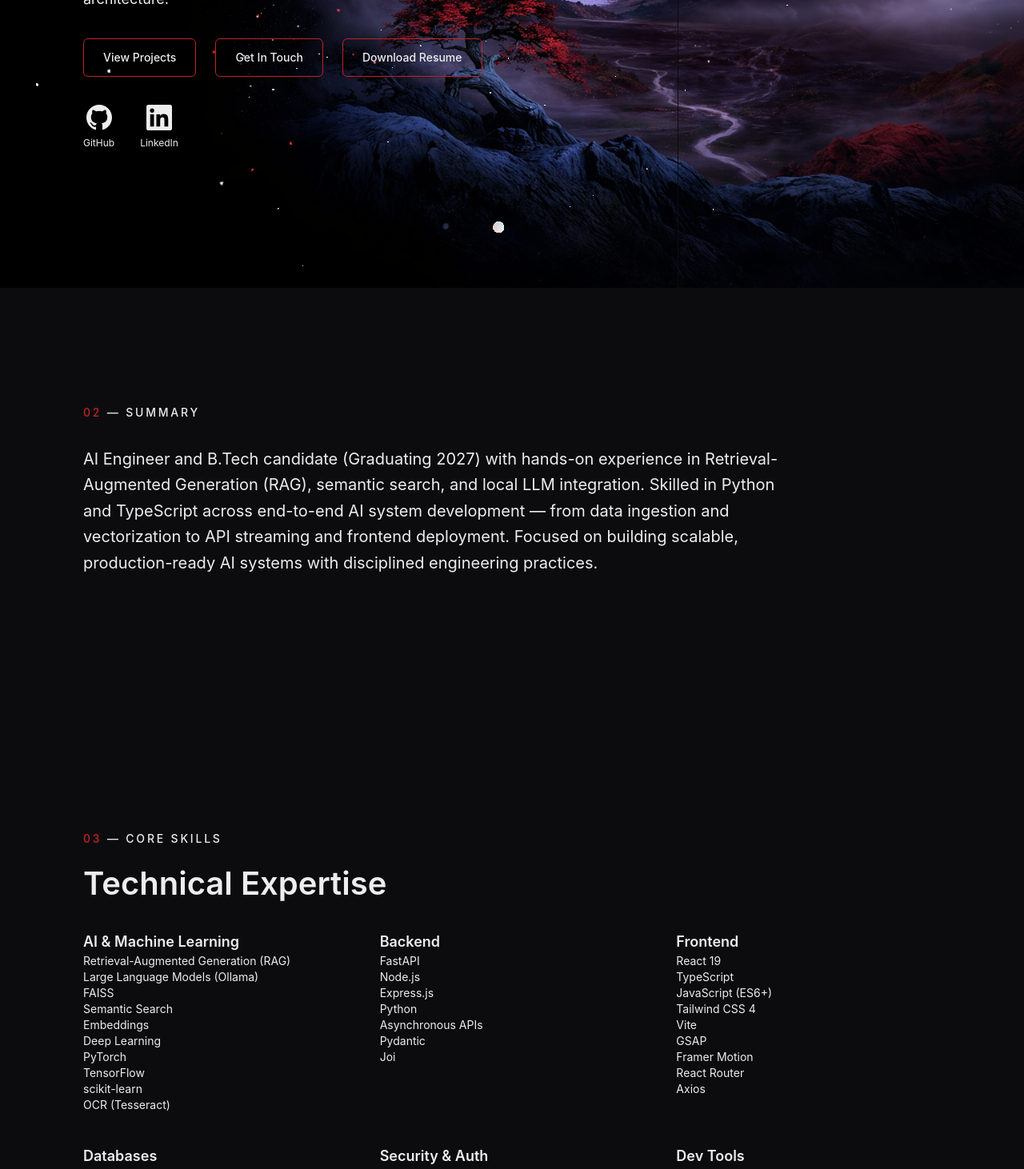
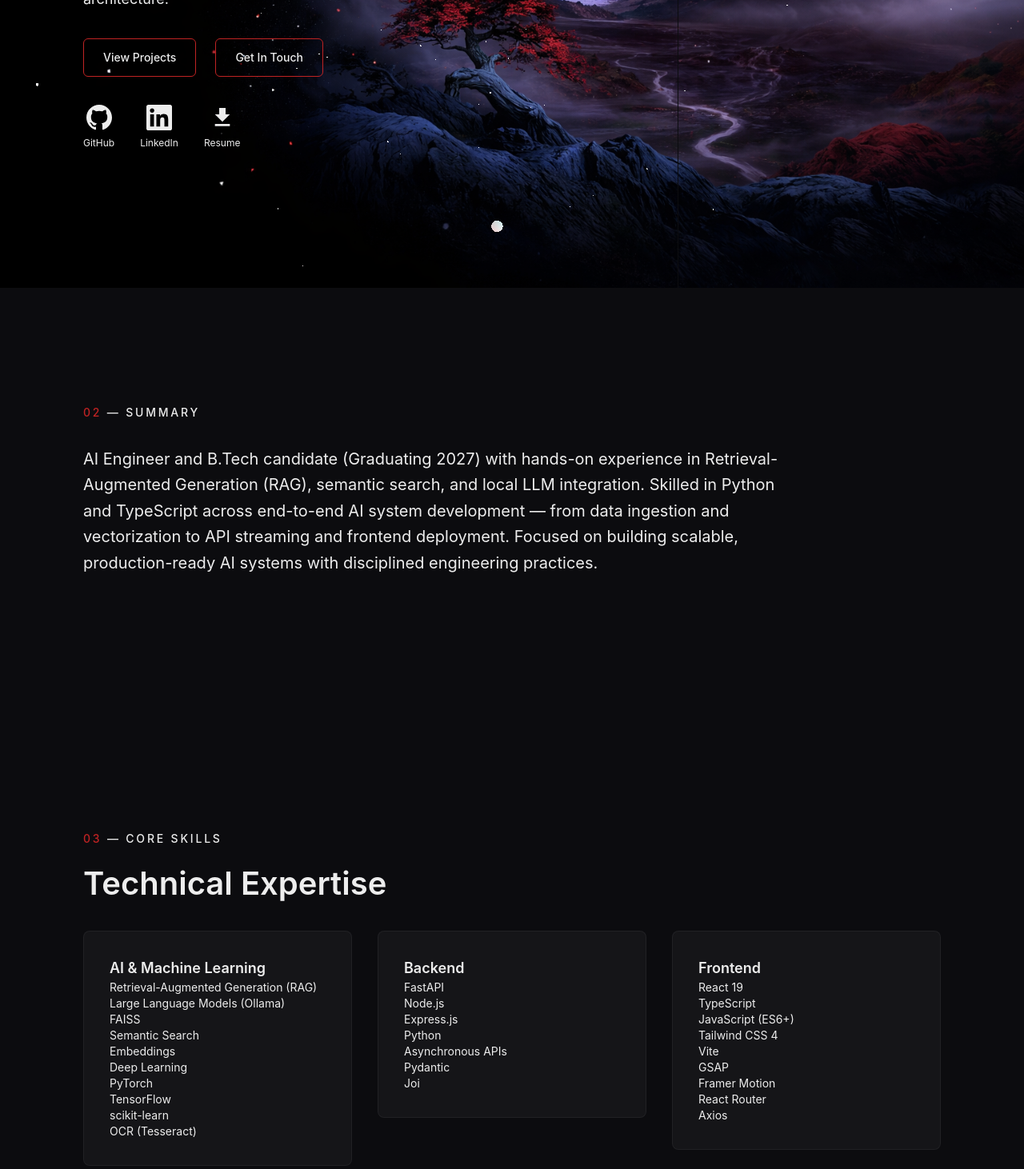
Before and after one commit to srinjoysinha5113/PortFolio, a React (Vite) app: page / in a window 1280 px wide. Shown: the part 440-1902 px from the top of the page at 80% size. Built offline with nearby package versions, Linux system fonts and the light colour scheme.

Commit message:
UI/UX Changes.

```diff
--- a/src/components/Certifications.tsx
+++ b/src/components/Certifications.tsx
@@ -1,3 +1,5 @@
+import SpotlightCard from '../react-bits/SpotlightCard'
+
 const Certifications = () => {
   const certifications = [
     {
@@ -53,9 +55,29 @@ const Certifications = () => {
           Professional Certifications
         </h2>
 
-        <div className="grid grid-cols-1 lg:grid-cols-2 gap-10 lg:gap-10">
+        <div className="grid grid-cols-1 md:grid-cols-2 gap-8 max-w-4xl mx-auto">
           {certifications.map((cert, index) => (
-            <div key={index} className="card group cursor-pointer">
+            <div key={index}>
+              <div className="hidden md:block">
+                <SpotlightCard className="card group cursor-pointer p-6" spotlightColor="rgba(255, 0, 0, 0.2)">
+                  <div className="text-accent-primary font-medium mb-2">
+                    0{index + 1} — {cert.title}
+                  </div>
+
+                  <div className="text-lg font-semibold text-primary mb-2 group-hover:text-accent-primary transition-colors duration-200">
+                    {cert.issuer}
+                  </div>
+
+                  <p className="text-secondary mb-4 leading-relaxed text-sm">
+                    {cert.description}
+                  </p>
+
+                  <div className="text-xs text-accent-primary font-mono mb-4">
+                    {cert.date}
+                  </div>
+                </SpotlightCard>
+              </div>
+              <div className="md:hidden card group cursor-pointer p-6">
                 <div className="text-accent-primary font-medium mb-2">
                   0{index + 1} — {cert.title}
                 </div>
@@ -72,6 +94,7 @@ const Certifications = () => {
                   {cert.date}
                 </div>
               </div>
+            </div>
           ))}
         </div>
       </div>
--- a/src/components/Contact.tsx
+++ b/src/components/Contact.tsx
@@ -40,12 +40,12 @@ const Contact = () => {
           <span className="number">08</span> — CONTACT
         </div>
 
-        <div className="text-left">
-          <h2 className="section-title mb-8 text-left">
+        <div className="text-left md:text-center">
+          <h2 className="section-title mb-8 text-left md:text-center">
             Let's build high-performance systems.
           </h2>
 
-          <div className="flex justify-start items-center gap-8 mb-16">
+          <div className="flex justify-center md:justify-center items-center gap-8 mb-16">
             <button
               onClick={() => handleContactClick(contactInfo[0])}
               className="text-secondary hover:text-primary transition-colors duration-200 flex flex-col items-center gap-2"
@@ -84,16 +84,22 @@ const Contact = () => {
               </div>
               <span className="text-xs">GitHub</span>
             </button>
+
+            <button
+              onClick={() => window.open('/Srinjoy_Sinha_Resume.pdf', '_blank')}
+              className="text-secondary hover:text-primary transition-colors duration-200 flex flex-col items-center gap-2"
+              title="Download Resume"
+            >
+              <div className="w-8 h-8">
+                <svg viewBox="0 0 24 24" fill="currentColor" className="w-full h-full">
+                  <path d="M19 9h-4V3H9v6H5l7 7 7-7zM5 18v2h14v-2H5z"/>
+                </svg>
+              </div>
+              <span className="text-xs">Resume</span>
+            </button>
           </div>
 
-          <div className="mb-16">
-            <button
-              onClick={() => window.open('/Srinjoy_Sinha_Resume.pdf', '_blank')}
-              className="btn-primary px-6 py-3"
-              title="Download Resume"
-            >
-              Download Resume
-            </button>
+          <div className="mb-16 text-center">
           </div>
         </div>
       </div>
--- a/src/components/CoreSkills.tsx
+++ b/src/components/CoreSkills.tsx
@@ -1,3 +1,5 @@
+import SpotlightCard from '../react-bits/SpotlightCard'
+
 const CoreSkills = () => {
   const skills = {
     "AI & Machine Learning": [
@@ -64,9 +66,24 @@ const CoreSkills = () => {
           Technical Expertise
         </h2>
 
-        <div className="grid grid-cols-1 md:grid-cols-2 lg:grid-cols-3 gap-10 lg:gap-10">
+        <div className="grid grid-cols-1 md:grid-cols-2 lg:grid-cols-3 gap-8 max-w-6xl mx-auto">
           {Object.entries(skills).map(([category, skillList]) => (
-            <div key={category} className="space-y-4">
+            <div key={category}>
+              <div className="hidden md:block">
+                <SpotlightCard className="card space-y-4" spotlightColor="rgba(255, 0, 0, 0.2)">
+                  <h3 className="text-lg font-semibold text-accent-primary">
+                    {category}
+                  </h3>
+                  <div className="space-y-2">
+                    {skillList.map((skill) => (
+                      <div key={skill} className="text-secondary text-sm">
+                        {skill}
+                      </div>
+                    ))}
+                  </div>
+                </SpotlightCard>
+              </div>
+              <div className="md:hidden card space-y-4">
                 <h3 className="text-lg font-semibold text-accent-primary">
                   {category}
                 </h3>
@@ -78,6 +95,7 @@ const CoreSkills = () => {
                   ))}
                 </div>
               </div>
+            </div>
           ))}
         </div>
       </div>
--- a/src/components/Education.tsx
+++ b/src/components/Education.tsx
@@ -1,3 +1,5 @@
+import SpotlightCard from '../react-bits/SpotlightCard'
+
 const Education = () => {
   return (
     <section id="education" className="section">
@@ -10,8 +12,24 @@ const Education = () => {
           Academic Background
         </h2>
 
-        <div className="max-w-4xl">
-          <div className="space-y-4">
+        <div className="max-w-4xl mx-auto">
+          <div className="hidden md:block">
+            <SpotlightCard className="card p-6" spotlightColor="rgba(255, 0, 0, 0.2)">
+              <h3 className="text-xl font-semibold text-primary">
+                Heritage Institute of Technology, Kolkata
+              </h3>
+              <div className="text-lg text-accent-primary">
+                Bachelor of Technology — Computer Science Engineering
+              </div>
+              <div className="text-secondary">
+                2023 – 2027
+              </div>
+              <div className="text-secondary">
+                GPA: 7.53 / 10
+              </div>
+            </SpotlightCard>
+          </div>
+          <div className="md:hidden card p-6">
             <h3 className="text-xl font-semibold text-primary">
               Heritage Institute of Technology, Kolkata
             </h3>
--- a/src/components/Experience.tsx
+++ b/src/components/Experience.tsx
@@ -1,3 +1,5 @@
+import SpotlightCard from '../react-bits/SpotlightCard'
+
 const Experience = () => {
   return (
     <section id="experience" className="section">
@@ -10,8 +12,29 @@ const Experience = () => {
           Professional Experience
         </h2>
 
-        <div className="max-w-4xl">
-          <div className="card">
+        <div className="max-w-4xl mx-auto">
+          <div className="hidden md:block">
+            <SpotlightCard className="card p-6" spotlightColor="rgba(255, 0, 0, 0.2)">
+              <div className="flex flex-col md:flex-row md:justify-between md:items-start mb-6">
+                <div>
+                  <h3 className="text-xl font-semibold text-primary mb-2">
+                    Jindal Power Limited
+                  </h3>
+                  <div className="text-accent-primary font-medium mb-2">
+                    AI & Full Stack Intern
+                  </div>
+                </div>
+                <div className="text-secondary text-sm">
+                  Jan 2026 – Mar 2026
+                </div>
+              </div>
+
+              <div className="text-secondary mb-6">
+                Engineered enterprise-grade AI and workflow systems with production-level architecture and security.
+              </div>
+            </SpotlightCard>
+          </div>
+          <div className="md:hidden card p-6">
             <div className="flex flex-col md:flex-row md:justify-between md:items-start mb-6">
               <div>
                 <h3 className="text-xl font-semibold text-primary mb-2">
--- a/src/components/Intro.tsx
+++ b/src/components/Intro.tsx
@@ -63,15 +63,9 @@ const Intro: React.FC<IntroProps> = ({ setActiveSection }) => {
             >
               Get In Touch
             </button>
-            <button
-              onClick={() => handleContactClick('resume')}
-              className="btn-primary px-6 py-3"
-            >
-              Download Resume
-            </button>
           </div>
 
-          <div className="flex justify-start items-center gap-8 mt-6 mb-12">
+          <div className="flex justify-center md:justify-start items-center gap-8 mt-6 mb-12">
             <button
               onClick={() => handleContactClick('github')}
               className="text-secondary hover:text-primary transition-colors duration-200 flex flex-col items-center gap-2"
@@ -97,6 +91,19 @@ const Intro: React.FC<IntroProps> = ({ setActiveSection }) => {
               </div>
               <span className="text-xs">LinkedIn</span>
             </button>
+
+            <button
+              onClick={() => handleContactClick('resume')}
+              className="text-secondary hover:text-primary transition-colors duration-200 flex flex-col items-center gap-2"
+              title="Download Resume"
+            >
+              <div className="w-8 h-8">
+                <svg viewBox="0 0 24 24" fill="currentColor" className="w-full h-full">
+                  <path d="M19 9h-4V3H9v6H5l7 7 7-7zM5 18v2h14v-2H5z"/>
+                </svg>
+              </div>
+              <span className="text-xs">Resume</span>
+            </button>
           </div>
         </div>
       </div>
--- a/src/components/Projects.tsx
+++ b/src/components/Projects.tsx
@@ -1,3 +1,5 @@
+import SpotlightCard from '../react-bits/SpotlightCard'
+
 const Projects = () => {
   const projects = [
     {
@@ -31,9 +33,29 @@ const Projects = () => {
           Engineering Projects
         </h2>
 
-        <div className="grid grid-cols-1 lg:grid-cols-2 gap-10 lg:gap-10">
+        <div className="grid grid-cols-1 md:grid-cols-2 gap-8 max-w-4xl mx-auto">
           {projects.map((project, index) => (
-            <div key={index} className="card group cursor-pointer">
+            <div key={index}>
+              <div className="hidden md:block">
+                <SpotlightCard className="card group cursor-pointer p-6" spotlightColor="rgba(255, 0, 0, 0.7)">
+                  <div className="text-accent-primary font-medium mb-2">
+                    0{index + 1} — {project.title}
+                  </div>
+
+                  <div className="text-lg font-semibold text-primary mb-2 group-hover:text-accent-primary transition-colors duration-200">
+                    {project.subtitle}
+                  </div>
+
+                  <p className="text-secondary mb-4 leading-relaxed text-sm">
+                    {project.description}
+                  </p>
+
+                  <div className="text-xs text-accent-primary font-mono mb-4">
+                    {project.techStack}
+                  </div>
+                </SpotlightCard>
+              </div>
+              <div className="md:hidden card group cursor-pointer p-6">
                 <div className="text-accent-primary font-medium mb-2">
                   0{index + 1} — {project.title}
                 </div>
@@ -50,6 +72,7 @@ const Projects = () => {
                   {project.techStack}
                 </div>
               </div>
+            </div>
           ))}
         </div>
       </div>
--- /dev/null
+++ b/src/react-bits/SpotlightCard.tsx
@@ -0,0 +1,70 @@
+import React, { useRef, useState } from 'react';
+
+interface Position {
+  x: number;
+  y: number;
+}
+
+interface SpotlightCardProps extends React.PropsWithChildren {
+  className?: string;
+  spotlightColor?: `rgba(${number}, ${number}, ${number}, ${number})`;
+}
+
+const SpotlightCard: React.FC<SpotlightCardProps> = ({
+  children,
+  className = '',
+  spotlightColor = 'rgba(255, 255, 255, 0.25)'
+}) => {
+  const divRef = useRef<HTMLDivElement>(null);
+  const [isFocused, setIsFocused] = useState<boolean>(false);
+  const [position, setPosition] = useState<Position>({ x: 0, y: 0 });
+  const [opacity, setOpacity] = useState<number>(0);
+
+  const handleMouseMove: React.MouseEventHandler<HTMLDivElement> = e => {
+    if (!divRef.current || isFocused) return;
+
+    const rect = divRef.current.getBoundingClientRect();
+    setPosition({ x: e.clientX - rect.left, y: e.clientY - rect.top });
+  };
+
+  const handleFocus = () => {
+    setIsFocused(true);
+    setOpacity(0.6);
+  };
+
+  const handleBlur = () => {
+    setIsFocused(false);
+    setOpacity(0);
+  };
+
+  const handleMouseEnter = () => {
+    setOpacity(0.6);
+  };
+
+  const handleMouseLeave = () => {
+    setOpacity(0);
+  };
+
+  return (
+    <div
+      ref={divRef}
+      onMouseMove={handleMouseMove}
+      onFocus={handleFocus}
+      onBlur={handleBlur}
+      onMouseEnter={handleMouseEnter}
+      onMouseLeave={handleMouseLeave}
+      className={`relative rounded-3xl border border-neutral-800 bg-neutral-900 overflow-hidden p-8 ${className}`}
+    >
+      <div
+        className="pointer-events-none absolute inset-0 opacity-0 transition-opacity duration-500 ease-in-out"
+        style={{
+          opacity,
+          background: `radial-gradient(circle at ${position.x}px ${position.y}px, ${spotlightColor}, transparent 80%)`
+        }}
+      />
+      {children}
+    </div>
+  );
+};
+
+export default SpotlightCard;
```
Lines whose indentation alone changed are shown as unchanged.
